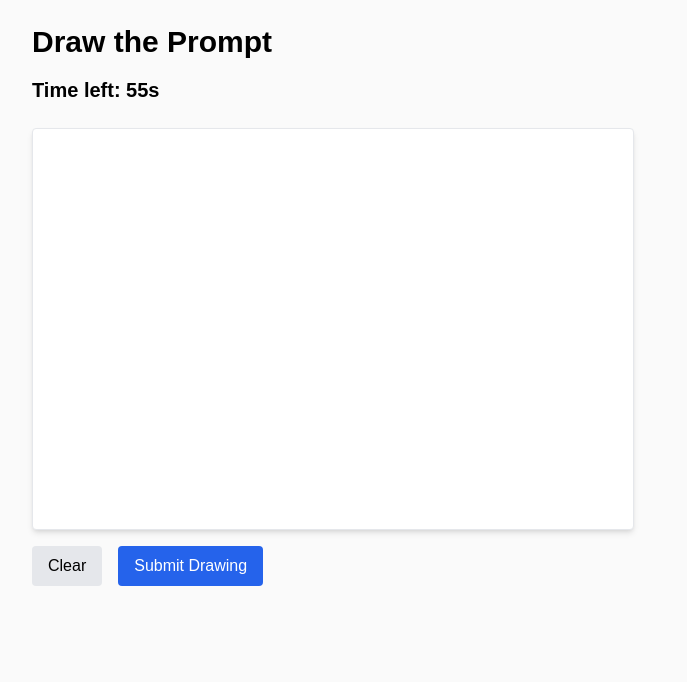
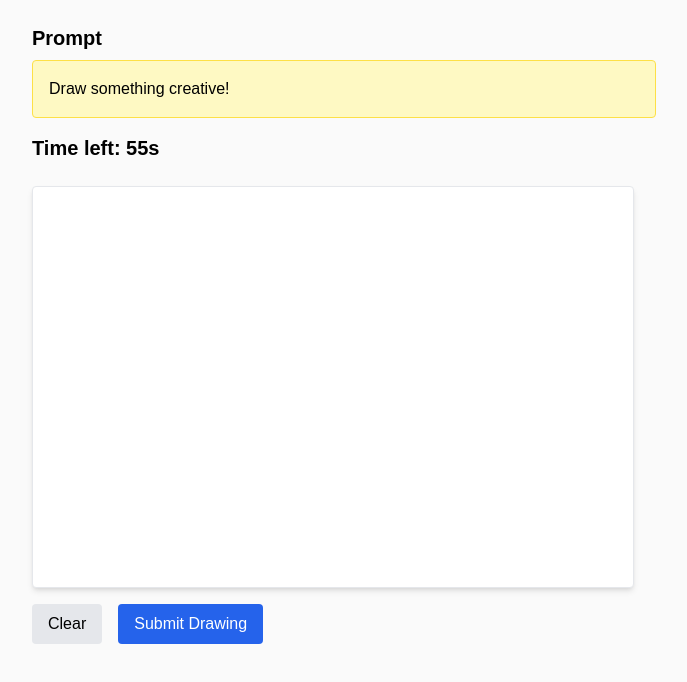
Before and after one commit to emark-cloud/genlayer-sketchmatch, a Next.js app: page /room/1/draw in a window 1280 px wide. Shown: the top 682 px of the page, without its empty margins (296-983 px from the left). Built offline with nearby package versions, Linux system fonts and the light colour scheme; no server answers.

Commit message:
Update page.tsx

```diff
--- a/app/room/[id]/draw/page.tsx
+++ b/app/room/[id]/draw/page.tsx
@@ -1,11 +1,11 @@
 "use client";
 
 import { useParams, useRouter } from "next/navigation";
+import { useEffect, useState } from "react";
 import DrawingCanvas from "@/components/DrawingCanvas";
 import Timer from "@/components/Timer";
 import { useWallet } from "@/hooks/useWallet";
 import { useGenLayer } from "@/hooks/useGenLayer";
-import { useState } from "react";
 
 export default function DrawPage() {
   const { id } = useParams();
@@ -14,44 +14,44 @@ export default function DrawPage() {
   const client = useGenLayer();
 
   const [isSubmitted, setIsSubmitted] = useState(false);
+  const [prompt, setPrompt] = useState("Loading prompt...");
+
+  useEffect(() => {
+    async function loadPrompt() {
+      try {
+        const res = await client.view("sketchmatch", "get_prompt", {});
+        setPrompt(res.prompt);
+      } catch {
+        setPrompt("Draw something creative!");
+      }
+    }
+
+    loadPrompt();
+  }, []);
 
   async function handleSubmit(dataUrl: string) {
     if (isSubmitted) return;
-
     setIsSubmitted(true);
 
-    try {
-      await client.action("sketchmatch", "submit_drawing", {
-        player: account || "anon-" + Math.random().toString(36).substring(2, 6),
-        base64_img: dataUrl,
-      });
-    } catch (err) {
-      console.error("Submit error:", err);
-    }
+    await client.action("sketchmatch", "submit_drawing", {
+      player: account || "anon-" + Math.random().toString(36).substring(2, 6),
+      base64_img: dataUrl,
+    });
 
     router.push(`/room/${id}/results`);
   }
 
   return (
     <main className="p-6 max-w-2xl mx-auto">
-      <h1 className="text-3xl font-bold">Draw the Prompt</h1>
+      <h1 className="text-xl font-bold mb-2">Prompt</h1>
 
-      <Timer
-        seconds={60}
-        onComplete={() => {
-          if (!isSubmitted) {
-            handleSubmit("AUTO-SUBMIT-NONE");
-          }
-        }}
-      />
+      <p className="bg-yellow-100 border border-yellow-300 p-4 rounded mb-4">
+        {prompt}
+      </p>
+
+      <Timer seconds={60} onComplete={() => handleSubmit("AUTO")} />
 
       <DrawingCanvas onSubmit={handleSubmit} disabled={isSubmitted} />
-
-      {isSubmitted && (
-        <p className="text-center text-gray-500 mt-4">
-          Submission sent! Redirecting…
-        </p>
-      )}
     </main>
   );
 }
```
